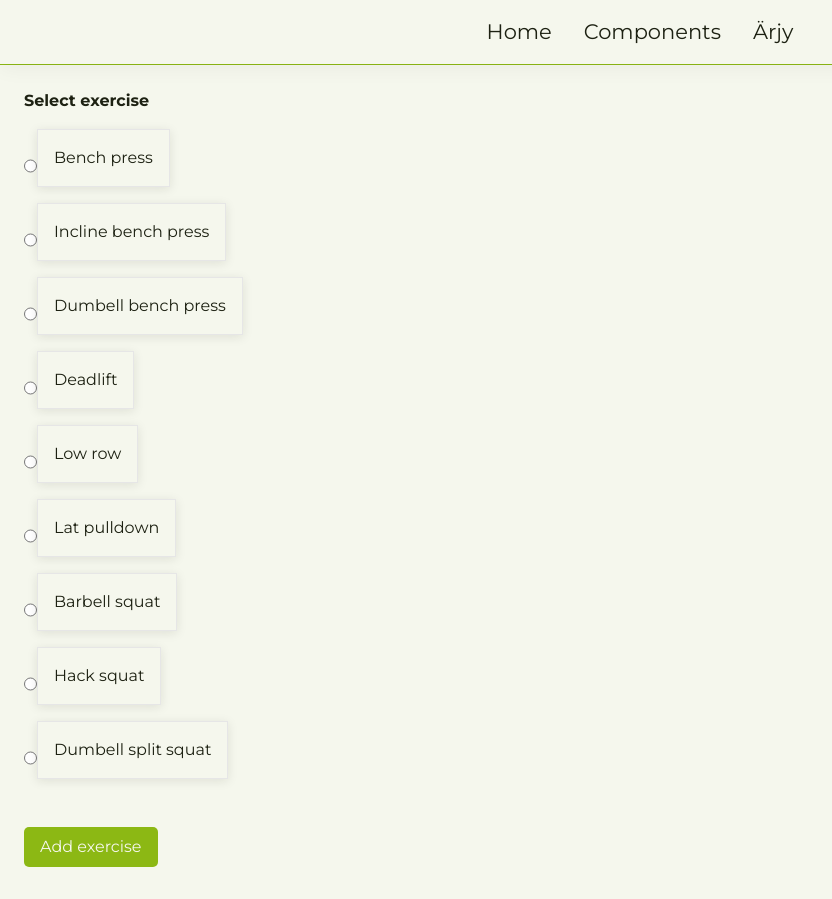
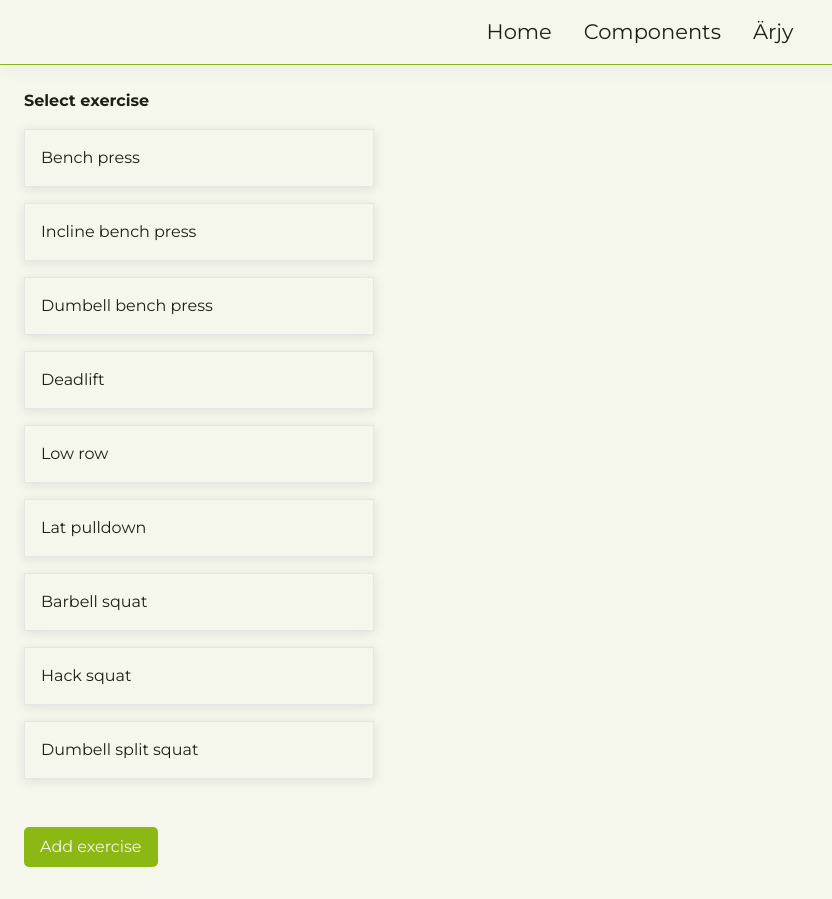
Before and after one commit to Zigelzi/lumi-playground, a SvelteKit app: page /arjy/workout in a window 1280 px wide. Shown: the whole page, without its empty margins (0-832 px from the left). Built offline with nearby package versions, Linux system fonts and the light colour scheme.

Commit message:
Finish exercise style and add adding exercise to workout

```diff
--- a/src/routes/arjy/components/Exercise.svelte
+++ b/src/routes/arjy/components/Exercise.svelte
@@ -26,15 +26,25 @@
 <style>
 	li {
 		display: flex;
+		margin-bottom: var(--mg-s);
+		position: relative;
 	}
 	.exercise {
 		border: 1px solid var(--gray-100);
 		box-shadow: 0 2px 10px 0 hsla(76, 30%, 10%, 0.1);
-		margin-bottom: var(--mg-s);
-		max-width: 300px;
+		flex-grow: 1;
+	}
+
+	.exercise-input {
+		position: absolute;
+		top: 0;
+		left: 0;
+		opacity: 0%;
+		height: 100%;
+		width: 100%;
 	}
 
 	.exercise-input:checked + label {
-		background-color: green;
+		border-color: var(--primary-500);
 	}
 </style>
--- a/src/routes/arjy/workout/+page.svelte
+++ b/src/routes/arjy/workout/+page.svelte
@@ -4,13 +4,15 @@
 	import Exercise from '../components/Exercise.svelte';
 	let workout = [];
 	let exercises = [];
-	let selectedExercise;
+	let selectedExercise = exercises[0];
 
 	const exerciseUnsub = ExerciseStore.subscribe((data) => {
 		exercises = data;
 	});
 
-	function postWorkout() {}
+	function postWorkout() {
+		workout.push(selectedExercise);
+	}
 
 	onDestroy(() => {
 		exerciseUnsub();
@@ -21,7 +23,7 @@
 	<form action="post" on:submit|preventDefault={postWorkout} class="mb-l">
 		<fieldset class="mb-l exercise-select">
 			<legend class="fw-bold mb-s">Select exercise</legend>
-			<ul>
+			<ul class="exercise-list">
 				{#each exercises as exercise}
 					<Exercise {exercise} bind:selectedExercise />
 				{/each}
@@ -36,7 +38,8 @@
 		border: none;
 	}
 
-	.exercise-select ul {
+	.exercise-list {
 		list-style: none;
+		max-width: 350px;
 	}
 </style>
```
